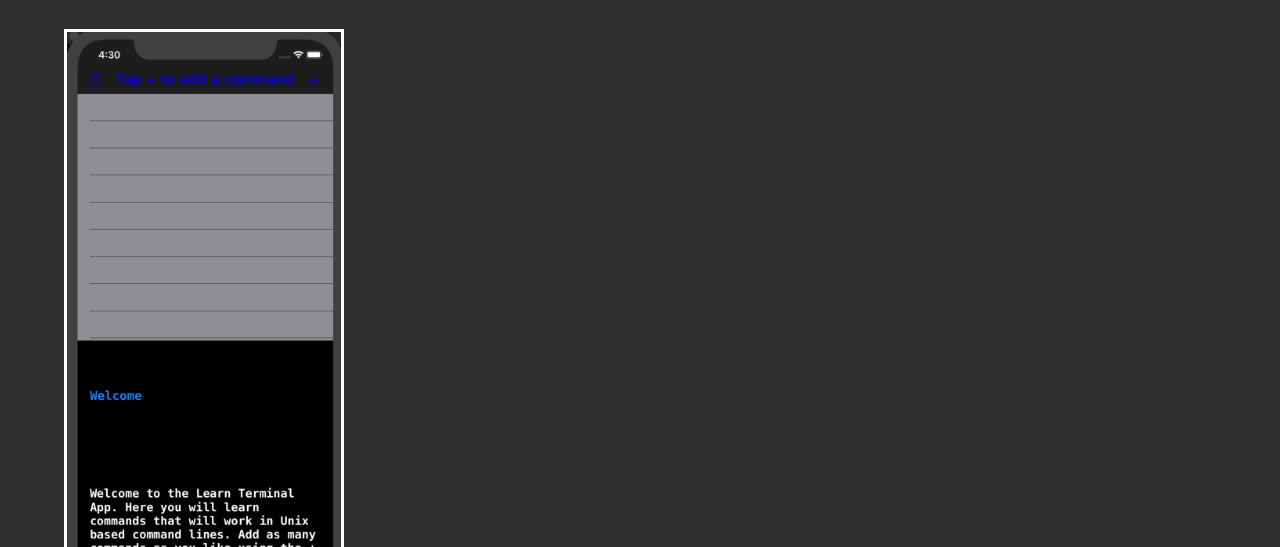
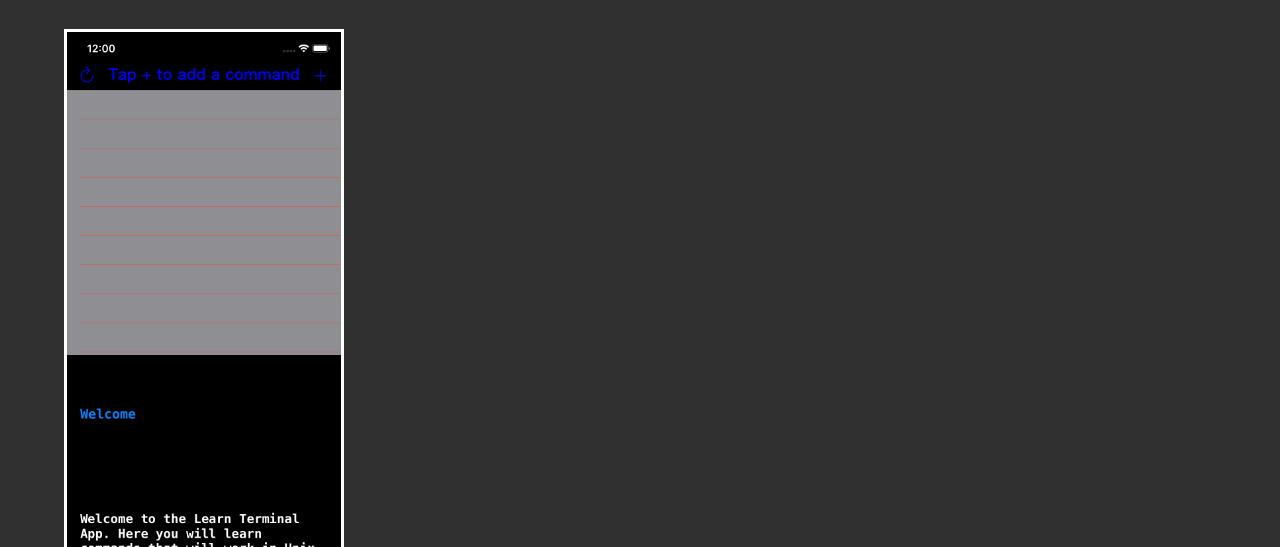
Before and after one commit to shimanopower/newPortfolio, a website: page dist/work.html in a window 1280 px wide. Shown: the part 253-800 px from the top of the page. Drawn offline with Linux system fonts and the light colour scheme.

Commit message:
changed LearnTerminl screenshot to something that looks cleaner

```diff
--- a/dist/work.html
+++ b/dist/work.html
@@ -67,7 +67,7 @@
         <div class="item">
           <a href="https://youtu.be/iqREo9_YBg4">
             <img
-              src="img/projects/LearnTerminalAssets/AppScreenShot.png"
+              src="img/projects/LearnTerminalAssets/HomeScreen.png"
               alt="Project 1"
             />
           </a>
```
Also changed, not shown: dist/img/projects/LearnTerminalAssets/HomeScreen.png (added), dist/img/projects/LearnTerminalAssets/Simulator Screen Shot - iPhone Xʀ - 2019-06-26 at 00.00.35.png (added), dist/img/projects/LearnTerminalAssets/Simulator Screen Shot - iPhone Xʀ - 2019-06-26 at 00.00.43.png (added), dist/img/projects/LearnTerminalAssets/Simulator Screen Shot - iPhone Xʀ - 2019-06-26 at 00.00.56.png (added), dist/img/projects/LearnTerminalAssets/Simulator Screen Shot - iPhone Xʀ - 2019-06-26 at 00.01.02.png (added), dist/img/projects/LearnTerminalAssets/Simulator Screen Shot - iPhone Xʀ - 2019-06-26 at 00.01.08.png (added), dist/img/projects/LearnTerminalAssets/Simulator Screen Shot - iPhone Xʀ - 2019-06-26 at 00.01.23.png (added), dist/img/projects/LearnTerminalAssets/Simulator Screen Shot - iPhone Xʀ - 2019-06-26 at 00.01.31.png (added), dist/img/projects/LearnTerminalAssets/Simulator Screen Shot - iPhone Xʀ - 2019-06-26 at 00.02.06.png (added), dist/img/projects/LearnTerminalAssets/Simulator Screen Shot - iPhone Xʀ - 2019-06-26 at 00.02.15.png (added), dist/img/projects/LearnTerminalAssets/TerminalArea.png (added), dist/img/projects/LearnTerminalAssets/UITabBar.png (added).
